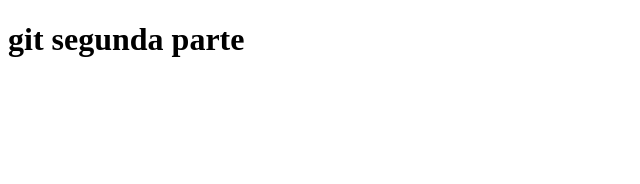
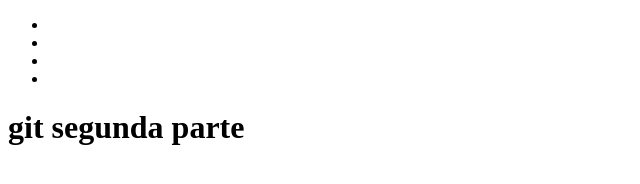
Before and after one commit to Valentinluduena/Proyecto-Final, a plain HTML site: page index.html in a window 1280 px wide. Shown: the whole page, without its empty margins (0-640 px from the left). Drawn offline with Linux system fonts and the light colour scheme.

Commit message:
creacion de header

```diff
--- a/index.html
+++ b/index.html
@@ -6,6 +6,16 @@
     <title>Document</title>
 </head>
 <body>
+    <header>
+        <nav>
+            <ul>
+                <li><a href=""></a></li>
+                <li><a href=""></a></li>
+                <li><a href=""></a></li>
+                <li><a href=""></a></li>
+            </ul>
+        </nav>
+    </header>
     <h1>git segunda parte</h1>
 </body>
 </html>
```
